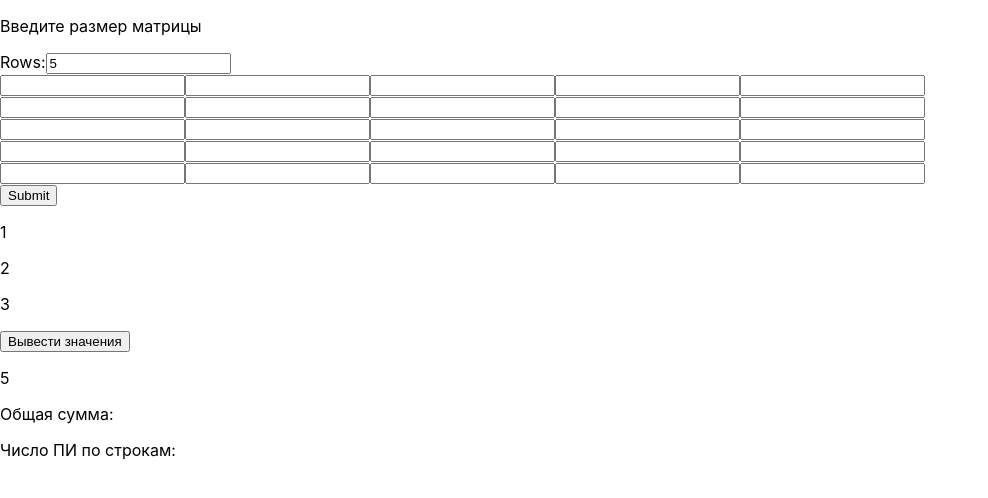
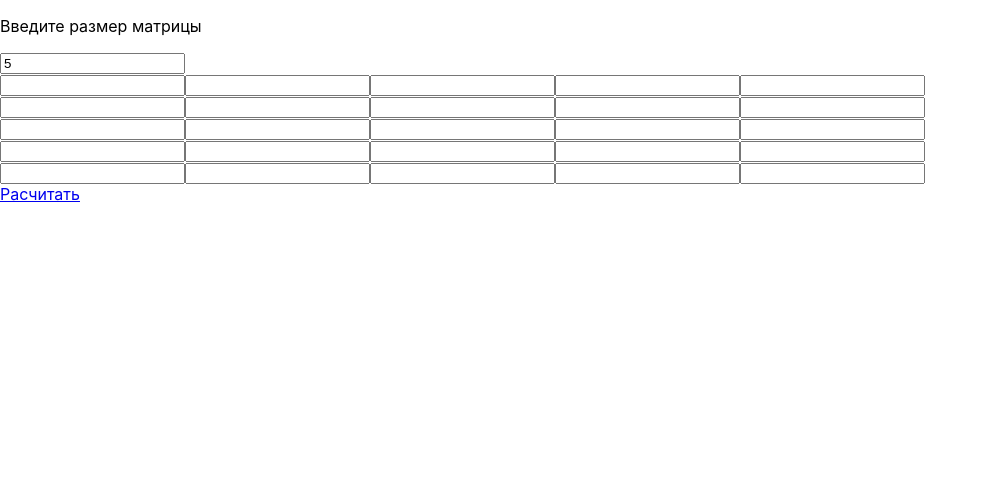
Before and after one commit to kamazik2305/meolab1, a React (Create React App) app: page / in a window 1280 px wide. Shown: the top 498 px of the page, without its empty margins (0-988 px from the left). Built offline with nearby package versions, Linux system fonts and the light colour scheme.

Commit message:
add routes

```diff
--- a/src/App.js
+++ b/src/App.js
@@ -1,4 +1,5 @@
 import { useState } from 'react';
+import { BrowserRouter, Route, Routes } from 'react-router-dom';
 import InterimResult from './Components/InterimResult';
 import MatrixInput from './Components/MatrixInput';
 
@@ -10,11 +11,13 @@ function App() {
   )
 
   return (
-    <div id="main">
-      <p>Введите размер матрицы</p>
-      <MatrixInput size={size} setSize={setSize} matrix={matrix} setMatrix={setMatrix} />
-      <InterimResult size={size} matrix={matrix}/>
-    </div>
+
+    <BrowserRouter>
+    <Routes>
+      <Route path='/' element={<MatrixInput size={size} setSize={setSize} matrix={matrix} setMatrix={setMatrix} />} />
+      <Route path='result' element={<InterimResult size={size} matrix={matrix}/>}/>
+    </Routes>
+    </BrowserRouter>
   );
 }
 
--- a/src/Components/InterimResult.js
+++ b/src/Components/InterimResult.js
@@ -2,20 +2,13 @@ import { useState } from "react";
 
 function InterimResult({size, matrix}) {
 
-    let sumStrings =[1,2,3]
+    let sumStrings =[]
     let generalSum = 0
     let numberPi = []
 
     return (
         <div>
 
-            {sumStrings.map(str =>(
-                <p key={str} > {str} </p>
-            ))}
-            <button>Вывести значения</button>
-            <p> {size} </p>
-            <p>Общая сумма:</p>
-            <p>Число ПИ по строкам:</p>
         </div>
     )
 }
--- a/src/Components/MatrixInput.js
+++ b/src/Components/MatrixInput.js
@@ -1,6 +1,7 @@
 import React, { useState } from 'react'
+import { Link } from 'react-router-dom'
 
-function MatrixInput({size, setSize, matrix, setMatrix}) {
+function MatrixInput({ size, setSize, matrix, setMatrix }) {
     //const [size, setSize] = useState(2) // начальный размер матрицы
     // const [matrix, setMatrix] = useState(
     //     Array.from({ length: size }, () => Array.from({ length: size }, () => ''))
@@ -12,7 +13,7 @@ function MatrixInput({size, setSize, matrix, setMatrix}) {
         if (row == col) { matrix[row][col] = 1 }
         else {
             matrix[row][col] = Number(value)
-            matrix[col][row] = 1/value
+            matrix[col][row] = 1 / value
         }
         setMatrix(newMatrix)
     }
@@ -52,14 +53,16 @@ function MatrixInput({size, setSize, matrix, setMatrix}) {
     }
 
     return (
-        <form onSubmit={handleSubmit}>
-            <label>
-                Rows:
+        <div id='main'>
+            <form onSubmit={handleSubmit}>
+                <p>Введите размер матрицы</p>
                 <input type="number" value={size} onChange={handleSizeChange} />
-            </label>
-            {renderMatrixInputs()}
-            <button type="submit">Submit</button>
-        </form>
+                {renderMatrixInputs()}
+                {/* <button type="submit">Submit</button> */}
+                <Link to='result'>Расчитать</Link>
+            </form>
+        </div>
+
     )
 }
 
```
